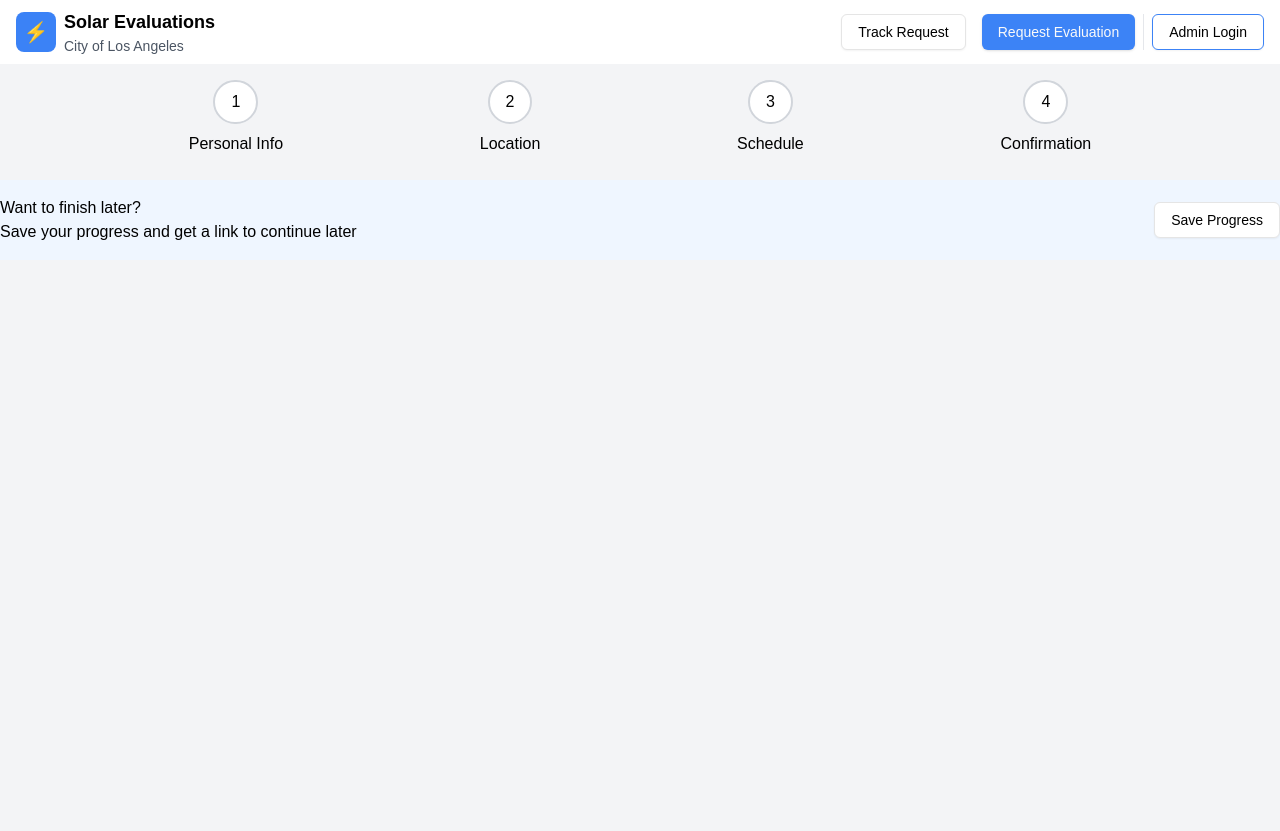
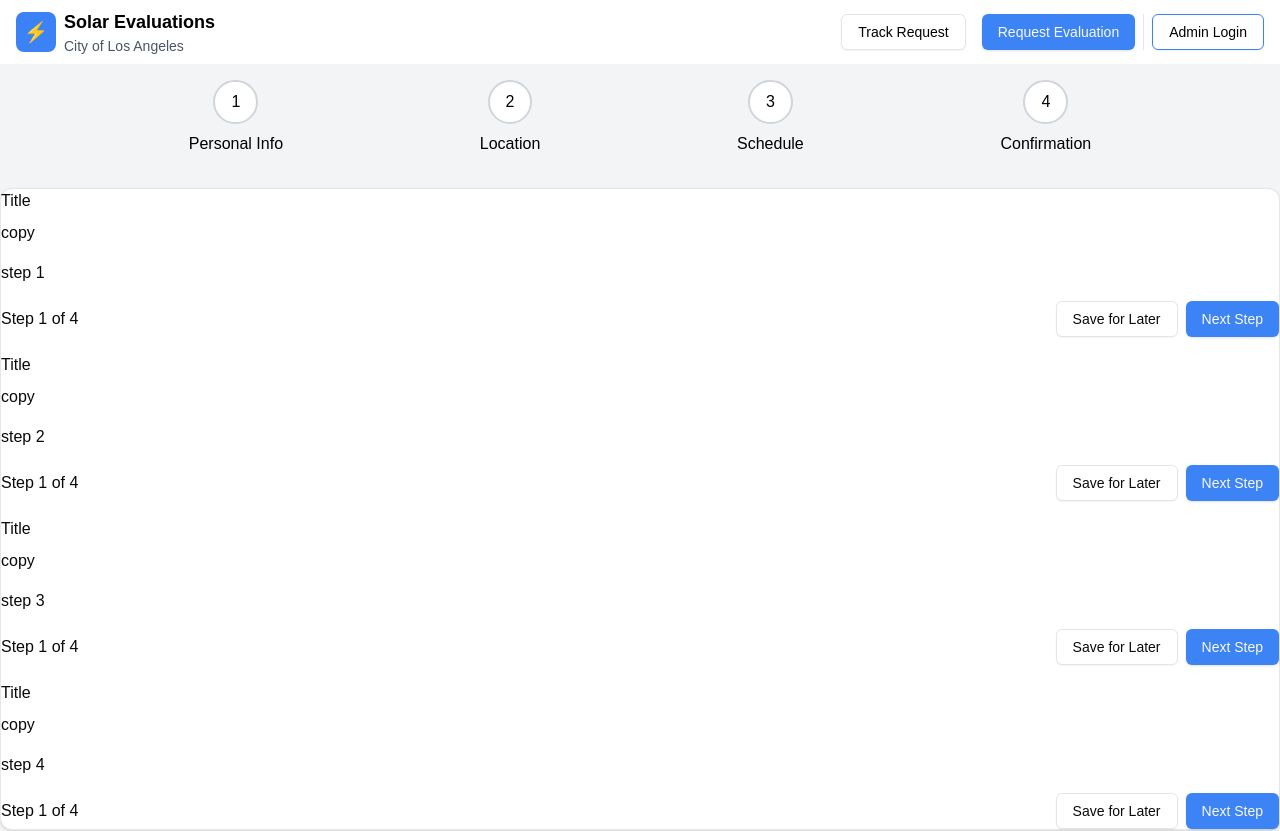
Before and after one commit to chingu-voyages/v52-tier3-team-33, a Next.js app in the folder solar-panel/: page /public/evaluate/form in a window 1280 px wide. Shown: the top 831 px of the page. Built offline with nearby package versions, Linux system fonts and the light colour scheme.

Commit message:
Add form components to form page

```diff
--- a/solar-panel/src/app/public/evaluate/form/page.tsx
+++ b/solar-panel/src/app/public/evaluate/form/page.tsx
@@ -1,10 +1,22 @@
+import { Card } from "@/components/ui/card";
+
 import SafeForLater from "./adopt/safe-for-later";
 import StepsCounter from "./adopt/steps-cunter";
+import FormStepOne from "./components/step-1/page";
+import FormStepTwo from "./components/step-2/page";
+import FormStepThree from "./components/step-3/page";
+import FormStepFour from "./components/step-4/page";
 
 export default function EvaluateForm(): React.ReactNode {
   return (
-    <section className="flex w-full h-screen flex-col items-center gap-2  bg-gray-100 relative">
+    <section className="flex size-full flex-col items-center justify-between gap-4 bg-gray-100">
       <StepsCounter />
+      <Card className="flex w-full flex-col gap-4">
+        <FormStepOne />
+        <FormStepTwo />
+        <FormStepThree />
+        <FormStepFour />
+      </Card>
       <SafeForLater />
     </section>
   );
```
